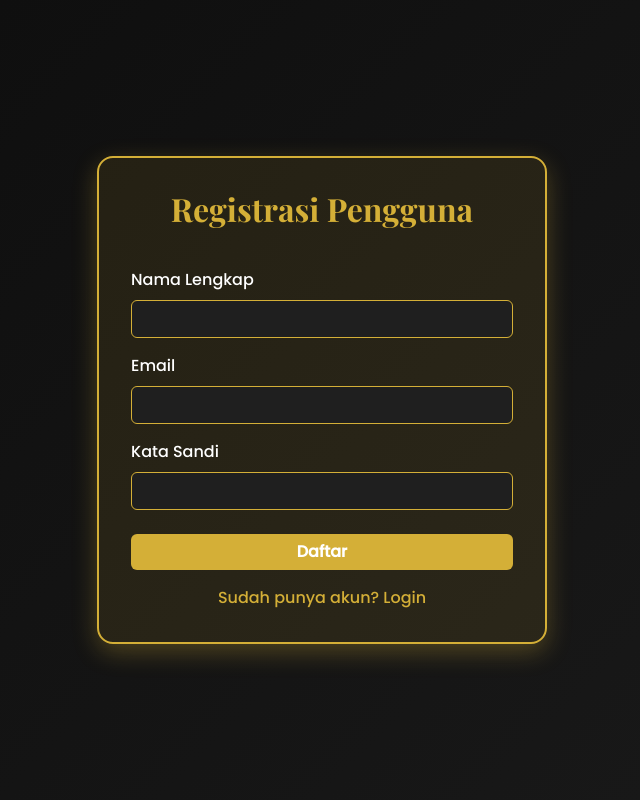
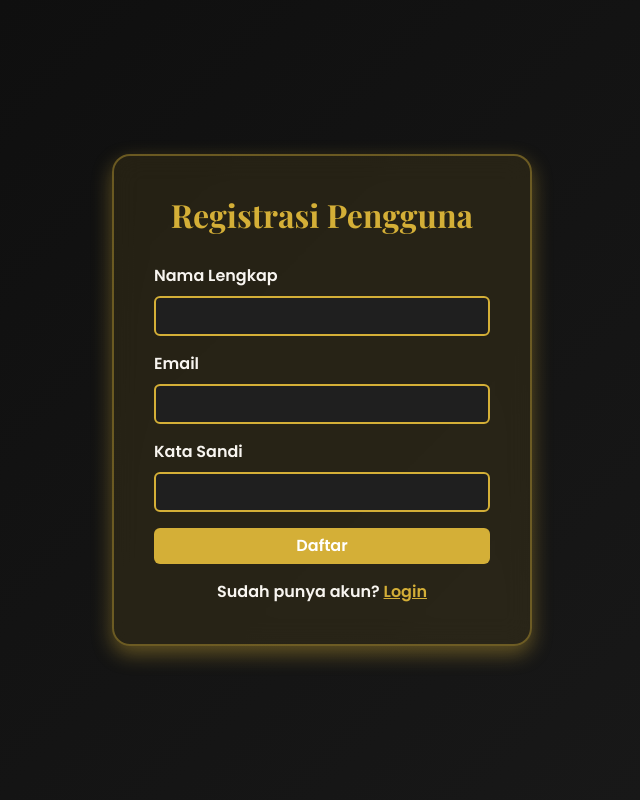
Before and after one commit to Toattuloh18/SPK_RumahSakitTerbaik, a PHP site: page /register.php in a window 1280 px wide. Shown: the whole page, without its empty margins (318-958 px from the left). Run offline with PHP 8.4, Linux system fonts and the light colour scheme.

Commit message:
Upload awal proyek laravel SPK_RumahSakit

```diff
--- a/register.php
+++ b/register.php
@@ -25,109 +25,119 @@ if ($_SERVER['REQUEST_METHOD'] === 'POST') {
 
 <head>
     <meta charset="UTF-8">
-    <title>Registrasi - SPK RS</title>
-    <link href="https://cdn.jsdelivr.net/npm/bootstrap@5.3.0/dist/css/bootstrap.min.css" rel="stylesheet" />
+    <title>Registrasi - SPK Rumah Sakit</title>
+    <meta name="viewport" content="width=device-width, initial-scale=1">
+    <link href="https://cdn.jsdelivr.net/npm/bootstrap@5.3.0/dist/css/bootstrap.min.css" rel="stylesheet">
+    <link href="https://cdn.jsdelivr.net/npm/bootstrap-icons@1.10.5/font/bootstrap-icons.css" rel="stylesheet">
+    <link href="https://fonts.googleapis.com/css2?family=Playfair+Display:wght@700&family=Poppins:wght@600&display=swap"
+        rel="stylesheet">
     <style>
-    @import url('https://fonts.googleapis.com/css2?family=Playfair+Display:wght@700&family=Poppins:wght@500&display=swap');
-
     body {
         background: linear-gradient(135deg, #0d0d0d, #1a1a1a);
         color: #f8f5f0;
         font-family: 'Poppins', sans-serif;
-        min-height: 100vh;
         display: flex;
         justify-content: center;
         align-items: center;
+        height: 100vh;
         padding: 2rem;
     }
 
-    .card {
+    .register-box {
         background: rgba(212, 175, 55, 0.1);
-        border: 2px solid #d4af37;
-        border-radius: 16px;
-        padding: 2rem;
-        max-width: 450px;
+        padding: 2.5rem;
+        border-radius: 18px;
+        backdrop-filter: blur(14px);
+        box-shadow: 0 8px 20px rgba(212, 175, 55, 0.4);
         width: 100%;
-        box-shadow: 0 8px 24px rgba(212, 175, 55, 0.3);
+        max-width: 420px;
+        border: 2px solid rgba(212, 175, 55, 0.4);
     }
 
-    .card h2 {
+    .register-box h2 {
         font-family: 'Playfair Display', serif;
+        color: #d4af37;
         text-align: center;
-        color: #d4af37;
-        margin-bottom: 1.5rem;
+        margin-bottom: 1.8rem;
         font-size: 2rem;
+    }
+
+    .form-label {
+        color: #f8f5f0;
+        font-weight: 600;
     }
 
     .form-control {
         background-color: #1f1f1f;
-        border: 1.5px solid #d4af37;
+        border: 2px solid #d4af37;
         color: #fff;
     }
 
     .form-control:focus {
         background-color: #2a2a2a;
         border-color: #fff;
-        box-shadow: 0 0 0 0.2rem rgba(212, 175, 55, 0.4);
+        color: #fff;
     }
 
     .btn-primary {
         background-color: #d4af37;
         border: none;
+        font-weight: 700;
+        width: 100%;
+    }
+
+    .btn-primary:hover {
+        background-color: #a89529;
+        box-shadow: 0 0 10px #a89529;
+    }
+
+    .alert {
+        margin-bottom: 1rem;
+    }
+
+    .text-center a {
+        color: #d4af37;
         font-weight: 600;
     }
 
-    .btn-primary:hover {
-        background-color: #b89e30;
-    }
-
-    .btn-link {
-        color: #d4af37;
-        text-decoration: none;
-        font-weight: 500;
-    }
-
-    .btn-link:hover {
+    .text-center a:hover {
         color: #fff;
-        text-decoration: underline;
-    }
-
-    .alert {
-        font-size: 0.95rem;
-        padding: 0.75rem 1rem;
     }
     </style>
 </head>
 
 <body>
-    <div class="card">
+    <div class="register-box">
         <h2>Registrasi Pengguna</h2>
 
         <?php if (isset($_SESSION['error'])): ?>
-        <div class="alert alert-danger"><?= $_SESSION['error']; unset($_SESSION['error']); ?></div>
+        <div class="alert alert-danger"><?= $_SESSION['error'];
+                                            unset($_SESSION['error']); ?></div>
         <?php endif; ?>
         <?php if (isset($_SESSION['success'])): ?>
-        <div class="alert alert-success"><?= $_SESSION['success']; unset($_SESSION['success']); ?></div>
+        <div class="alert alert-success"><?= $_SESSION['success'];
+                                                unset($_SESSION['success']); ?></div>
         <?php endif; ?>
 
-        <form method="POST" class="mt-3">
+        <form method="POST">
             <div class="mb-3">
-                <label class="form-label text-white">Nama Lengkap</label>
+                <label class="form-label">Nama Lengkap</label>
                 <input type="text" name="nama" class="form-control" required>
             </div>
             <div class="mb-3">
-                <label class="form-label text-white">Email</label>
+                <label class="form-label">Email</label>
                 <input type="email" name="email" class="form-control" required>
             </div>
             <div class="mb-3">
-                <label class="form-label text-white">Kata Sandi</label>
+                <label class="form-label">Kata Sandi</label>
                 <input type="password" name="password" class="form-control" required>
             </div>
-            <button class="btn btn-primary w-100 mt-2">Daftar</button>
-            <div class="text-center mt-3">
-                <a href="login.php" class="btn-link">Sudah punya akun? Login</a>
-            </div>
+            <button type="submit" class="btn btn-primary">Daftar</button>
         </form>
+
+        <div class="text-center mt-3">
+            <span>Sudah punya akun? <a href="login.php">Login</a></span>
+        </div>
     </div>
 </body>
 
```
